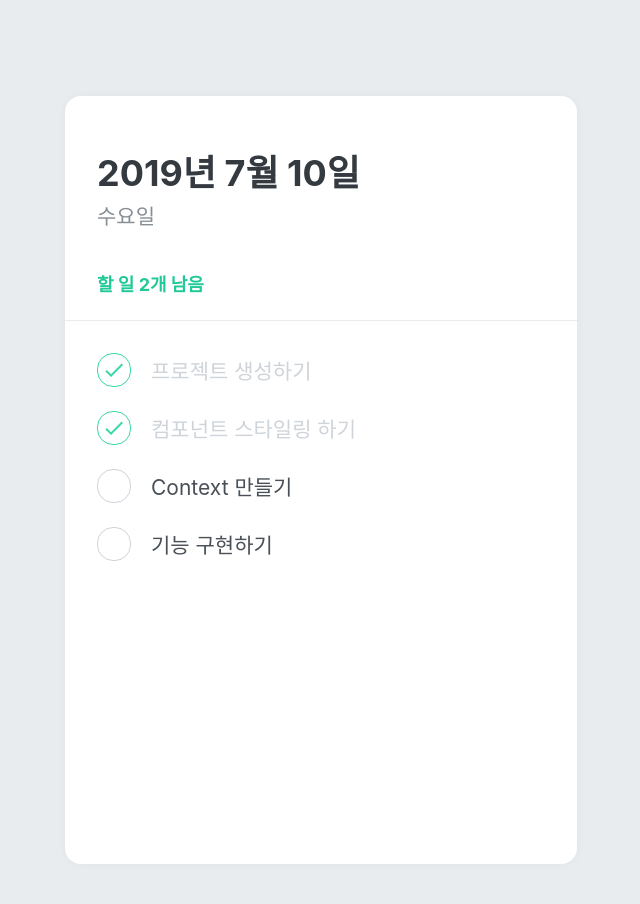
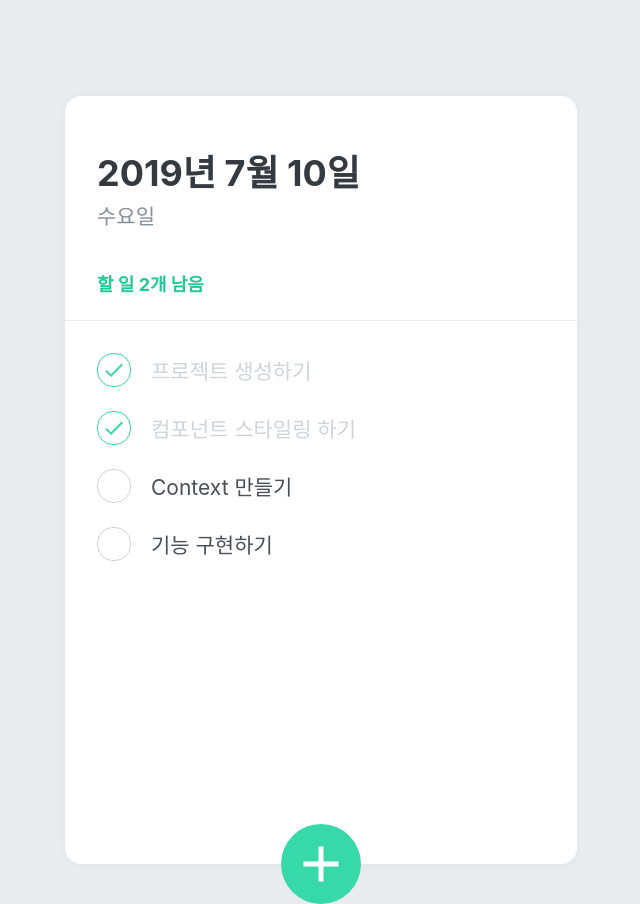
Before and after one commit to hyongti/todolist, a React (Create React App) app: page / in a window 1280 px wide. Shown: the whole page, without its empty margins (319-959 px from the left). Built offline with nearby package versions, Linux system fonts and the light colour scheme.

Commit message:
TodoCreate 추가

```diff
--- a/src/App.tsx
+++ b/src/App.tsx
@@ -1,5 +1,6 @@
 import React from "react";
 import { createGlobalStyle } from "styled-components";
+import TodoCreate from "./components/TodoCreate";
 import TodoHead from "./components/TodoHead";
 import TodoList from "./components/TodoList";
 import TodoTemplate from "./components/TodoTemplate";
@@ -16,6 +17,7 @@ function App() {
       <TodoTemplate>
         <TodoHead />
         <TodoList />
+        <TodoCreate />
       </TodoTemplate>
     </>
   );
--- /dev/null
+++ b/src/components/TodoCreate.tsx
@@ -0,0 +1,99 @@
+import React, { useState } from "react";
+import styled, { css } from "styled-components";
+import { MdAdd } from "react-icons/md";
+
+const CircleButton = styled.button<{ open: boolean }>`
+  background: #38d9a9;
+  &:hover {
+    background: #63e6be;
+  }
+  &:active {
+    background: #20c997;
+  }
+
+  z-index: 5;
+  cursor: pointer;
+  width: 80px;
+  height: 80px;
+  display: block;
+  align-items: center;
+  justify-content: center;
+  font-size: 60px;
+  position: absolute;
+  left: 50%;
+  bottom: 0px;
+  transform: translate(-50%, 50%);
+  color: white;
+  border-radius: 50%;
+  border: none;
+  outline: none;
+  display: flex;
+  align-items: center;
+  justify-content: center;
+
+  transition: 0.125s all ease-in;
+  ${props =>
+    props.open &&
+    css`
+      background: #ff6b6b;
+      &:hover {
+        background: #ff8787;
+      }
+      &:active {
+        background: #fa5252;
+      }
+      transform: translate(-50%, 50%) rotate(45deg);
+    `}
+`;
+
+const InsertFormPositioner = styled.div`
+  width: 100%;
+  bottom: 0;
+  left: 0;
+  position: absolute;
+`;
+
+const InsertForm = styled.form`
+  background: #f8f9fa;
+  padding-left: 32px;
+  padding-top: 32px;
+  padding-right: 32px;
+  padding-bottom: 72px;
+
+  border-bottom-left-radius: 16px;
+  border-bottom-right-radius: 16px;
+  border-top: 1px solid #e9ecef;
+`;
+
+const Input = styled.input`
+  padding: 12px;
+  border-radius: 4px;
+  border: 1px solid #dee2e6;
+  width: 100%;
+  outline: none;
+  font-size: 18px;
+  box-sizing: border-box;
+`;
+
+function TodoCreate() {
+  const [open, setOpen] = useState(false);
+
+  const onToggle = () => setOpen(!open);
+
+  return (
+    <>
+      {open && (
+        <InsertFormPositioner>
+          <InsertForm>
+            <Input autoFocus placeholder="할 일을 입력 후, Enter를 누르세요" />
+          </InsertForm>
+        </InsertFormPositioner>
+      )}
+      <CircleButton onClick={onToggle} open={open}>
+        <MdAdd />
+      </CircleButton>
+    </>
+  );
+}
+
+export default TodoCreate;
```
